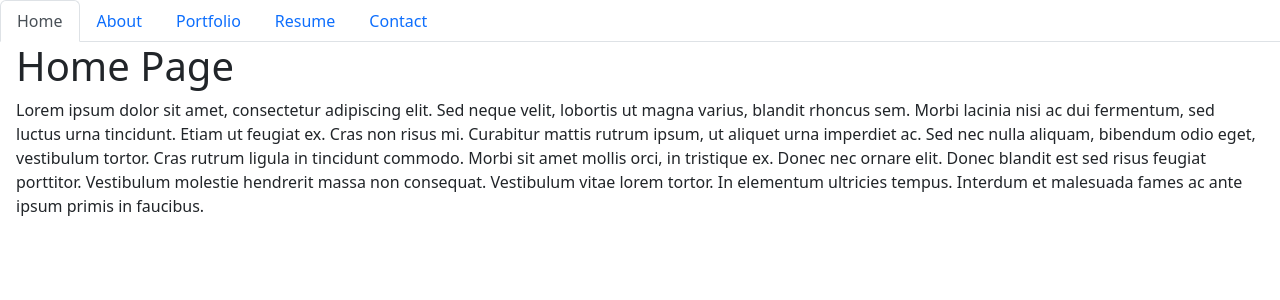
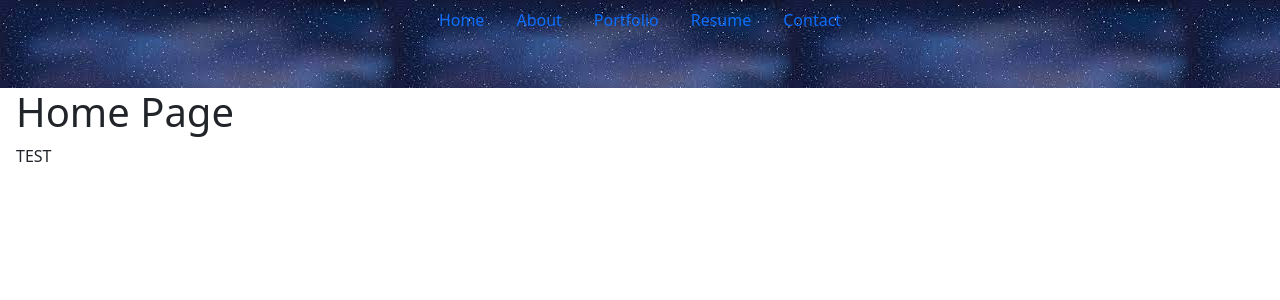
Before and after one commit to TerrenceMccarthy/reactPortfolio-, a React (Vite) app in the folder react-portfolio/: page / in a window 1280 px wide. Shown: the top 300 px of the page. Built offline with nearby package versions, Linux system fonts and the light colour scheme.

Commit message:
started working on adding css modifications

```diff
--- a/react-portfolio/src/components/NavTabs.jsx
+++ b/react-portfolio/src/components/NavTabs.jsx
@@ -1,10 +1,15 @@
 import { Link, useLocation } from 'react-router-dom';
+
+const headerStyle = {
+  backgroundImage: 'url(/public/backgroundImage.jpg)',
+}
 
 function NavTabs() {
   const currentPage = useLocation().pathname;
 
   return (
-    <ul className="nav nav-tabs">
+    <div style={headerStyle}>
+      <ul className="justify-content-center pb-5 nav">
         <li className="nav-item">
           <Link
             to="/"
@@ -46,6 +51,7 @@ function NavTabs() {
           </Link>
         </li>
       </ul>
+    </div>
   );
 }
 
--- a/react-portfolio/src/pages/Contact.jsx
+++ b/react-portfolio/src/pages/Contact.jsx
@@ -1,7 +1,7 @@
 export default function About() {
     return (
         <div>
-            <h1>About Page</h1>
+            <h1>Contact Page</h1>
             <p>
                 TEST
             </p>
--- a/react-portfolio/src/pages/Home.jsx
+++ b/react-portfolio/src/pages/Home.jsx
@@ -3,16 +3,7 @@ export default function Home() {
     <div>
       <h1>Home Page</h1>
       <p>
-          Lorem ipsum dolor sit amet, consectetur adipiscing elit. Sed neque
-          velit, lobortis ut magna varius, blandit rhoncus sem. Morbi lacinia nisi
-          ac dui fermentum, sed luctus urna tincidunt. Etiam ut feugiat ex. Cras
-          non risus mi. Curabitur mattis rutrum ipsum, ut aliquet urna imperdiet
-          ac. Sed nec nulla aliquam, bibendum odio eget, vestibulum tortor. Cras
-          rutrum ligula in tincidunt commodo. Morbi sit amet mollis orci, in
-          tristique ex. Donec nec ornare elit. Donec blandit est sed risus feugiat
-          porttitor. Vestibulum molestie hendrerit massa non consequat. Vestibulum
-          vitae lorem tortor. In elementum ultricies tempus. Interdum et malesuada
-          fames ac ante ipsum primis in faucibus.
+        TEST
       </p>
     </div>
   );
--- a/react-portfolio/src/pages/Portfolio.jsx
+++ b/react-portfolio/src/pages/Portfolio.jsx
@@ -1,7 +1,7 @@
 export default function About() {
     return (
         <div>
-            <h1>About Page</h1>
+            <h1>Portfolio Page</h1>
             <p>
                 TEST
             </p>
--- a/react-portfolio/src/pages/Resume.jsx
+++ b/react-portfolio/src/pages/Resume.jsx
@@ -1,7 +1,7 @@
 export default function About() {
     return (
         <div>
-            <h1>About Page</h1>
+            <h1>Resume Page</h1>
             <p>
                 TEST
             </p>
```
Also changed, not shown: react-portfolio/public/backGroundImage.jpg (added), react-portfolio/public/backgroundImageHeader.jpg (added). Lines whose indentation alone changed are shown as unchanged.
